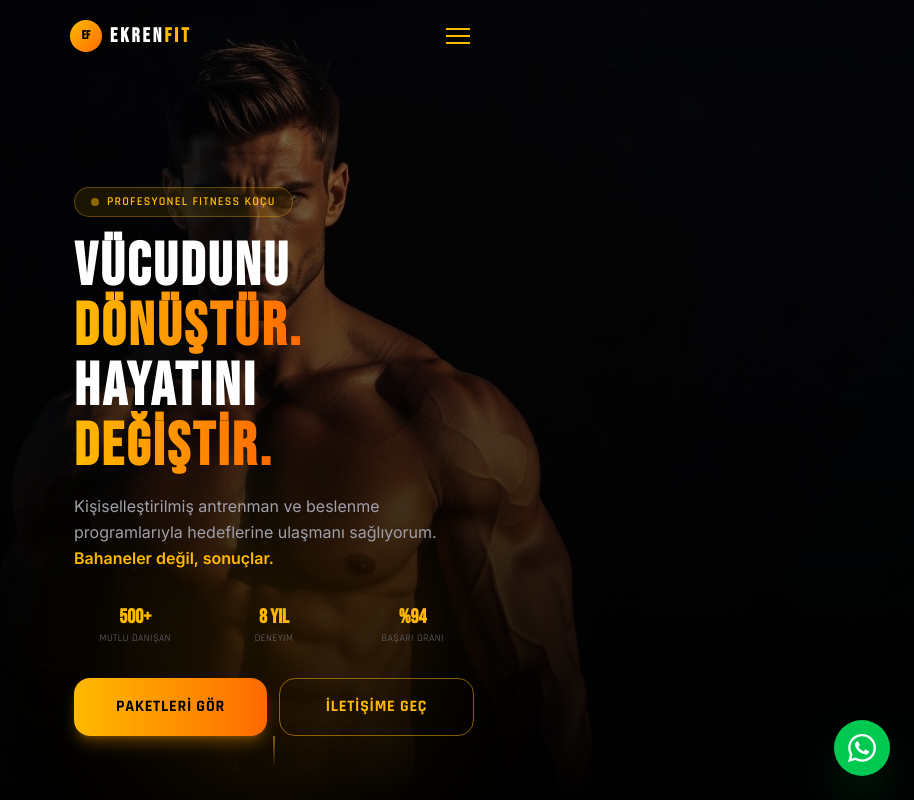
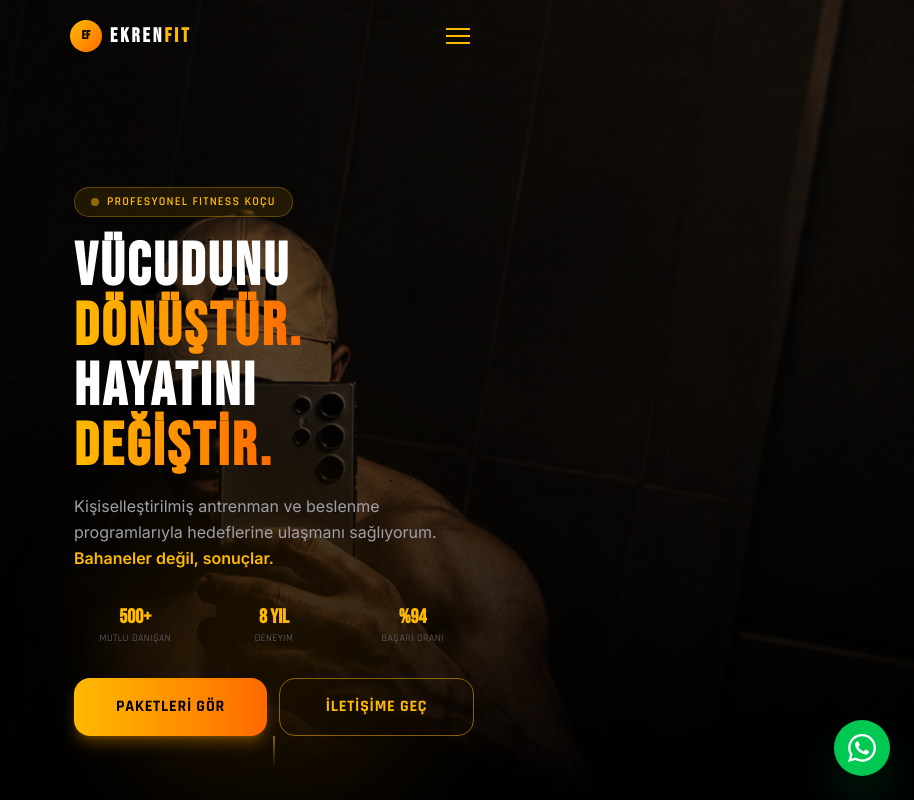
Before and after one commit to DevLiveNC/EkrenPage-main, a React (Vite) app: page / in a window 1280 px wide. Shown: the top 800 px of the page, without its empty margins (366-1280 px from the left). Built offline with nearby package versions, Linux system fonts and the light colour scheme.

Commit message:
Update Hero.tsx

```diff
--- a/src/components/Hero.tsx
+++ b/src/components/Hero.tsx
@@ -12,7 +12,7 @@ export default function Hero() {
       {/* Background Image */}
       <div
         className="absolute inset-0 bg-cover bg-center bg-no-repeat"
-        style={{ backgroundImage: "url('/images/hero-trainer.jpg')" }}
+        style={{ backgroundImage: "url('/images/ekren.jpg')" }}
       />
 
       {/* Gradient overlays */}
```
